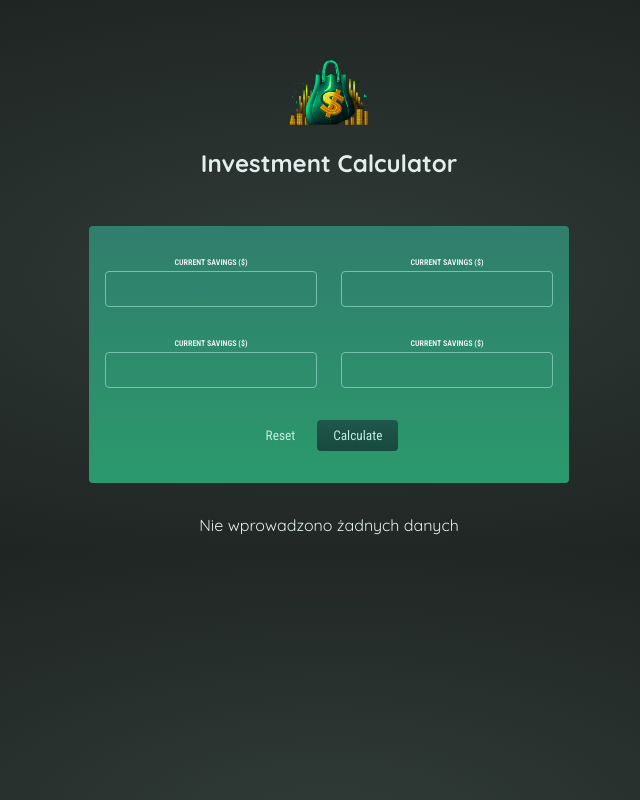
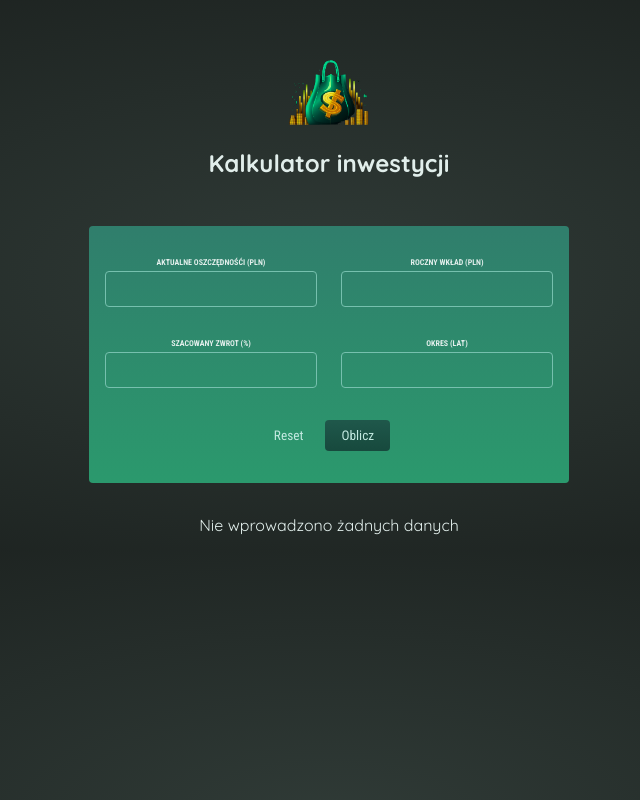
Before and after one commit to Kajeloki/Projekt_react_trzeci, a React (Create React App) app: page / in a window 1280 px wide. Shown: the whole page, without its empty margins (311-951 px from the left). Built offline with nearby package versions, Linux system fonts and the light colour scheme.

Commit message:
spolszczenie

```diff
--- a/src/components/Form/Form.css
+++ b/src/components/Form/Form.css
@@ -30,36 +30,3 @@
     color: #c2e9e0;
     font-size: 1rem;
   }
-
-  .actions {
-    display: flex;
-    justify-content: center;
-    gap: 1rem;
-  }
-
-  .button {
-    padding: 0.5rem 1rem;
-    border: none;
-    border-radius: 0.25rem;
-    background: linear-gradient(180deg, #1f584b, #17493d);
-    color: #c2e9e0;
-    font-family: 'Roboto Condensed', sans-serif;
-    cursor: pointer;
-  }
-
-  .buttonAlt {
-    font-family: 'Roboto Condensed', sans-serif;
-    border: none;
-    background: transparent;
-    color: #c2e9e0;
-    cursor: pointer;
-  }
-
-  button:hover {
-    background: linear-gradient(180deg, #1b5346, #113c32);
-  }
-
-  .buttonAlt:hover {
-    background: transparent;
-    color: #91e1d0;
-  }
--- a/src/components/Form/Form.js
+++ b/src/components/Form/Form.js
@@ -54,12 +54,12 @@ const Form = (props) => {
 
   return <form className="form">
     <div className="input-group">
-      <FormInputs onChangeHandler={currentSavingsChangeHandler} />
-      <FormInputs onChangeHandler={yearlyContributionChangeHandler} />
+      <FormInputs label='Aktualne oszczędnośći (PLN)' onChangeHandler={currentSavingsChangeHandler} />
+      <FormInputs label='Roczny wkład (PLN)' onChangeHandler={yearlyContributionChangeHandler} />
     </div>
     <div className="input-group">
-      <FormInputs onChangeHandler={expectedReturnChangeHandler} />
-      <FormInputs onChangeHandler={durationChangeHandler} />
+      <FormInputs label='Szacowany zwrot (%)' onChangeHandler={expectedReturnChangeHandler} />
+      <FormInputs label='Okres (lat)' onChangeHandler={durationChangeHandler} />
     </div>
     <SubBtn BtnHandler={calculateHandler} />
   </form>
--- a/src/components/Form/FormInputs.js
+++ b/src/components/Form/FormInputs.js
@@ -2,7 +2,7 @@
 
 const FormInputs = (props) => {
     return <p>
-        <label >Current Savings ($)</label>
+        <label >{props.label} </label>
         <input type="number" id="current-savings" onChange={props.onChangeHandler} />
     </p>
 }
--- a/src/components/Form/SubBtn.js
+++ b/src/components/Form/SubBtn.js
@@ -5,7 +5,7 @@ return <p className="actions">
   Reset
 </button>
 <button type="submit" className="button" onClick={props.BtnHandler}>
-  Calculate
+  Oblicz
 </button>
 </p>
 }
--- a/src/components/Header.js
+++ b/src/components/Header.js
@@ -4,7 +4,7 @@ import './Header.css';
 const Header = () =>{
 return   <header className="header">
 <img src={logo} alt="logo" />
-<h1>Investment Calculator</h1>
+<h1>Kalkulator inwestycji</h1>
 </header>
 }
 export default Header;
--- a/src/index.css
+++ b/src/index.css
@@ -13,106 +13,3 @@ body {
   background: radial-gradient(#303b37, #1a1f1d);
   color: #e1eeeb;
 }
-
-.header {
-  text-align: center;
-  margin: 3rem auto;
-}
-
-
-.header img {
-  width: 5rem;
-  height: 5rem;
-  object-fit: contain;
-  background-color: transparent;
-}
-
-.header h1 {
-  font-size: 1.5rem;
-}
-
-.form {
-  padding: 1rem;
-  max-width: 30rem;
-  margin: 2rem auto;
-  border-radius: 4px;
-  background: linear-gradient(180deg, #307e6c, #2b996d);
-}
-
-.input-group {
-  display: flex;
-  justify-content: space-evenly;
-  gap: 1.5rem;
-}
-
-.form label {
-  display: block;
-  margin-bottom: 0.25rem;
-  font-family: 'Roboto Condensed', sans-serif;
-  font-size: 0.5rem;
-  font-weight: bold;
-  text-transform: uppercase;
-}
-
-.form input {
-  width: 100%;
-  padding: 0.5rem;
-  border: 1px solid #76c0ae;
-  border-radius: 0.25rem;
-  background-color: transparent;
-  color: #c2e9e0;
-  font-size: 1rem;
-}
-
-.actions {
-  display: flex;
-  justify-content: center;
-  gap: 1rem;
-}
-
-.button {
-  padding: 0.5rem 1rem;
-  border: none;
-  border-radius: 0.25rem;
-  background: linear-gradient(180deg, #1f584b, #17493d);
-  color: #c2e9e0;
-  font-family: 'Roboto Condensed', sans-serif;
-  cursor: pointer;
-}
-
-.buttonAlt {
-  font-family: 'Roboto Condensed', sans-serif;
-  border: none;
-  background: transparent;
-  color: #c2e9e0;
-  cursor: pointer;
-}
-
-button:hover {
-  background: linear-gradient(180deg, #1b5346, #113c32);
-}
-
-.buttonAlt:hover {
-  background: transparent;
-  color: #91e1d0;
-}
-
-.result {
-  max-width: 50rem;
-  margin: 2rem auto;
-  padding: 1rem;
-  table-layout: fixed;
-  border-spacing: 1rem;
-  text-align: right;
-}
-
-.result thead {
-  font-size: 0.7rem;
-  color: #83e6c0;
-}
-
-.result tbody {
-  font-family: 'Roboto Condensed', sans-serif;
-  font-size: 0.85rem;
-  color: #c2e9e0;
-}
```
Also changed, not shown: src/components/Table/Table.js (+5 -5 lines).
